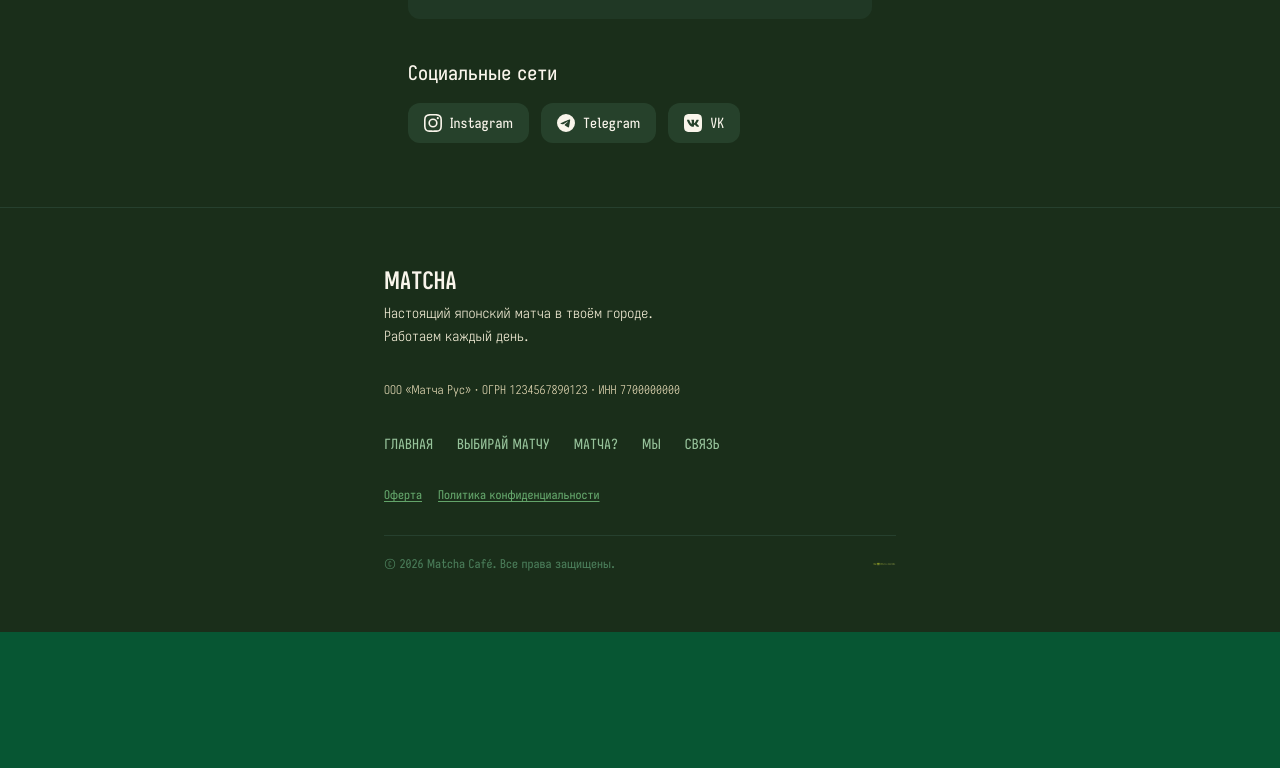
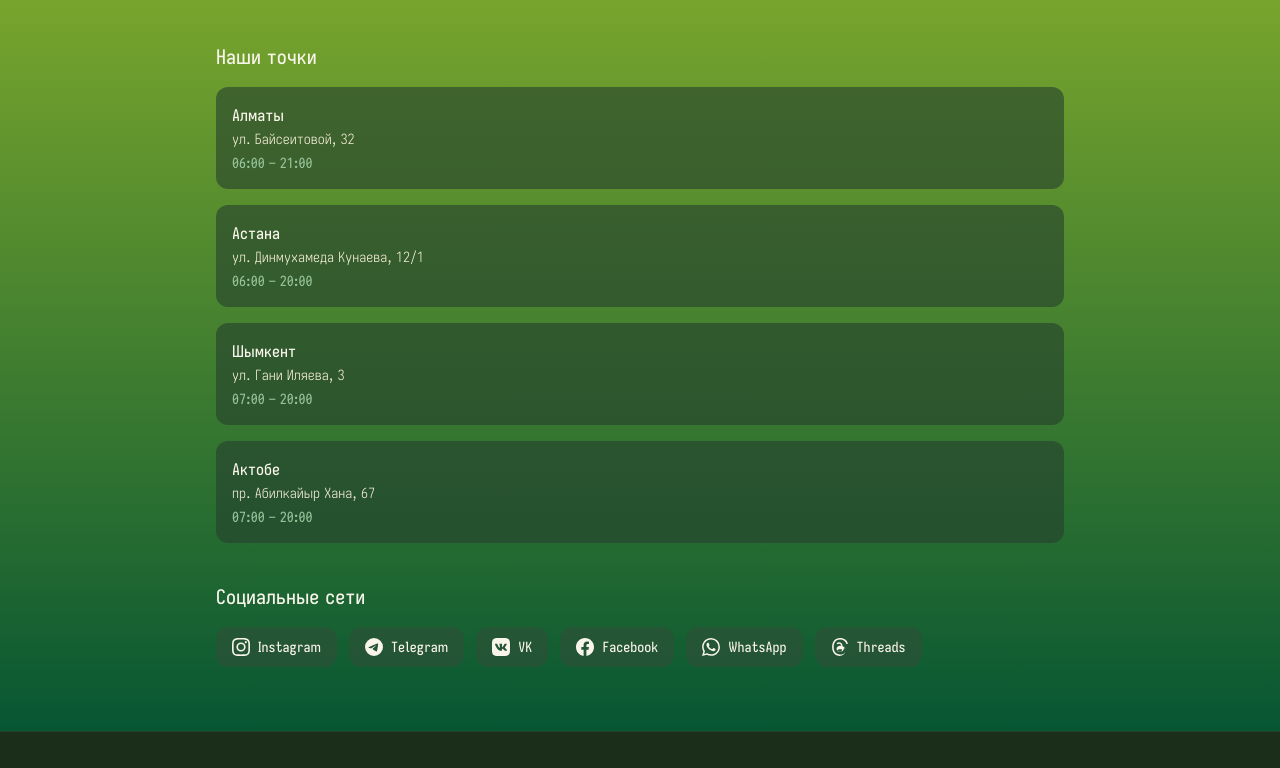
Before and after one commit to bavayra/matcha-cafe, a React (Vite) app: page / in a window 1280 px wide. Shown: the part 5832-6600 px from the top of the page. Before the commit the page ends 6464 px from the top, so only its background shows below. Built offline with nearby package versions, Linux system fonts and the light colour scheme; the HTML template or start-up script is replaced by a standard one.

Commit message:
feat/style(COntacts): used section title and width classes. Added more address content. Added more social links. Changed bg color to gradient

```diff
--- a/src/components/Contacts/Contacts.tsx
+++ b/src/components/Contacts/Contacts.tsx
@@ -2,14 +2,24 @@ import mapImg from '../../../images/photos/map.webp'
 
 const locations = [
   {
-    city: 'Москва — Центр',
-    address: 'ул. Пушкина, д. 10',
-    hours: '08:00 – 22:00',
+    city: 'Алматы',
+    address: 'ул. Байсеитовой, 32',
+    hours: '06:00 – 21:00',
   },
   {
-    city: 'Москва — Арбат',
-    address: 'ул. Арбат, д. 22',
-    hours: '09:00 – 23:00',
+    city: 'Астана',
+    address: 'ул. Динмухамеда Кунаева, 12/1',
+    hours: '06:00 – 20:00',
+  },
+  {
+    city: 'Шымкент',
+    address: 'ул. Гани Иляева, 3',
+    hours: '07:00 – 20:00',
+  },
+  {
+    city: 'Актобе',
+    address: 'пр. Абилкайыр Хана, 67',
+    hours: '07:00 – 20:00',
   },
 ]
 
@@ -41,13 +51,43 @@ const socials = [
       </svg>
     ),
   },
+  {
+    name: 'Facebook',
+    href: 'https://facebook.com',
+    icon: (
+      <svg viewBox="0 0 24 24" width="18" height="18" fill="currentColor" aria-hidden>
+        <path d="M24 12.073C24 5.404 18.627 0 12 0S0 5.404 0 12.073C0 18.1 4.388 23.094 10.125 24v-8.437H7.078v-3.49h3.047V9.41c0-3.025 1.792-4.697 4.533-4.697 1.312 0 2.686.236 2.686.236v2.97h-1.513c-1.491 0-1.956.93-1.956 1.886v2.268h3.328l-.532 3.49h-2.796V24C19.612 23.094 24 18.1 24 12.073z" />
+      </svg>
+    ),
+  },
+  {
+    name: 'WhatsApp',
+    href: 'https://whatsapp.com',
+    icon: (
+      <svg viewBox="0 0 24 24" width="18" height="18" fill="currentColor" aria-hidden>
+        <path d="M17.472 14.382c-.297-.149-1.758-.867-2.03-.967-.273-.099-.471-.148-.67.15-.197.297-.767.966-.94 1.164-.173.199-.347.223-.644.075-.297-.15-1.255-.463-2.39-1.475-.883-.788-1.48-1.761-1.653-2.059-.173-.297-.018-.458.13-.606.134-.133.298-.347.446-.52.149-.174.198-.298.298-.497.099-.198.05-.371-.025-.52-.075-.149-.669-1.612-.916-2.207-.242-.579-.487-.5-.669-.51-.173-.008-.371-.01-.57-.01-.198 0-.52.074-.792.372-.272.297-1.04 1.016-1.04 2.479 0 1.462 1.065 2.875 1.213 3.074.149.198 2.096 3.2 5.077 4.487.709.306 1.262.489 1.694.625.712.227 1.36.195 1.871.118.571-.085 1.758-.719 2.006-1.413.248-.694.248-1.289.173-1.413-.074-.124-.272-.198-.57-.347m-5.421 7.403h-.004a9.87 9.87 0 01-5.031-1.378l-.361-.214-3.741.982.998-3.648-.235-.374a9.86 9.86 0 01-1.51-5.26c.001-5.45 4.436-9.884 9.888-9.884 2.64 0 5.122 1.03 6.988 2.898a9.825 9.825 0 012.893 6.994c-.003 5.45-4.437 9.884-9.885 9.884m8.413-18.297A11.815 11.815 0 0012.05 0C5.495 0 .16 5.335.157 11.892c0 2.096.547 4.142 1.588 5.945L.057 24l6.305-1.654a11.882 11.882 0 005.683 1.448h.005c6.554 0 11.89-5.335 11.893-11.893a11.821 11.821 0 00-3.48-8.413z" />
+      </svg>
+    ),
+  },
+  {
+    name: 'Threads',
+    href: 'https://threads.net',
+    icon: (
+      <svg viewBox="0 0 24 24" width="18" height="18" fill="currentColor" aria-hidden>
+        <path d="M12.186 24h-.007c-3.581-.024-6.334-1.205-8.184-3.509C2.35 18.44 1.5 15.586 1.472 12.01v-.017c.03-3.579.879-6.43 2.525-8.482C5.845 1.205 8.6.024 12.18 0h.014c2.746.02 5.043.725 6.826 2.098 1.677 1.29 2.858 3.13 3.509 5.467l-2.04.569c-1.104-3.96-3.898-5.984-8.304-6.015-2.91.022-5.11.936-6.54 2.717C4.307 6.504 3.616 8.914 3.589 12c.027 3.086.718 5.496 2.057 7.164 1.43 1.783 3.631 2.698 6.54 2.717 2.623-.02 4.358-.631 5.8-2.045 1.647-1.613 1.618-3.593 1.09-4.798-.31-.71-.873-1.3-1.634-1.75-.192 1.352-.622 2.446-1.284 3.272-.886 1.102-2.14 1.704-3.73 1.79-1.202.065-2.361-.218-3.259-.801-1.063-.689-1.685-1.74-1.752-2.964-.065-1.19.408-2.285 1.33-3.082.88-.76 2.119-1.207 3.583-1.291a13.853 13.853 0 011.228.017c-.126-.465-.272-.87-.438-1.21-.441-.901-1.198-1.372-2.252-1.402-.823.023-1.58.307-2.201.822l-1.25-1.597c.91-.72 2.032-1.131 3.274-1.158h.074c1.794.05 3.132.81 3.875 2.202.43.815.703 1.836.835 3.108.327.134.637.288.924.46 1.218.727 2.072 1.748 2.469 2.648.826 1.865.87 4.96-1.37 7.16-1.773 1.737-3.95 2.59-6.918 2.61zm.176-8.973a13.853 13.853 0 00-1.015-.05c-.876.05-1.6.29-2.1.69-.44.36-.664.828-.632 1.378.03.54.285.985.74 1.277.567.369 1.357.539 2.188.494 1.012-.055 1.812-.47 2.38-1.232.455-.606.72-1.43.79-2.459a10.516 10.516 0 00-1.35-.098z" />
+      </svg>
+    ),
+  },
 ]
 
 export default function Contacts() {
   return (
-    <section id="contacts" className="py-16 bg-matcha-900 text-cream-100">
-      <div className="max-w-lg mx-auto px-6 flex flex-col gap-10">
-        <h2 className="text-4xl sm:text-5xl font-bold text-center">СВЯЗЬ</h2>
+    <section
+      id="contacts"
+      className="py-16 bg-gradient-to-b from-[var(--yellow-main)] to-[var(--green-main)]   text-cream-100"
+    >
+      <div className="section-width  mx-auto px-6 flex flex-col gap-10">
+        <h2 className="section-title">СВЯЗЬ</h2>
 
         {/* Map */}
         <div className="rounded-2xl overflow-hidden">
```
